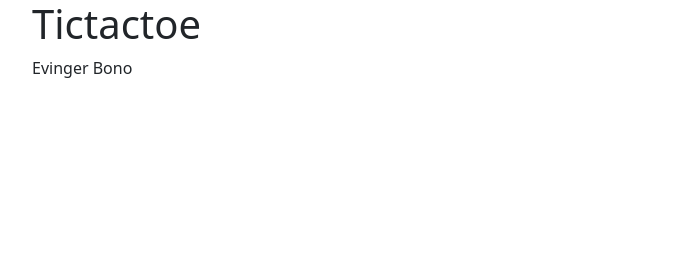
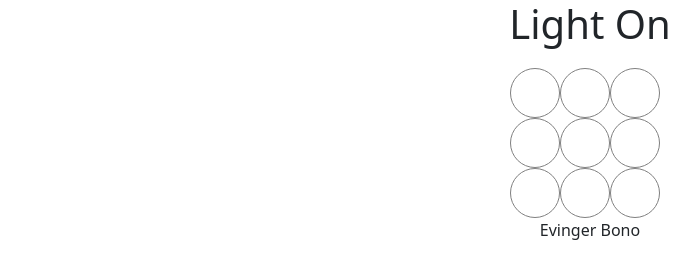
Before and after one commit to evingerbono/Lighz_On_MVC, a plain HTML site: page index.html in a window 1280 px wide. Shown: the whole page, without its empty margins (50-749 px from the left). Drawn offline with nearby package versions, Linux system fonts and the light colour scheme.

Commit message:
Lampak_megjelenitése

```diff
--- a/Controller/Controller.js
+++ b/Controller/Controller.js
@@ -0,0 +1,8 @@
+import Lampak from "../View/LampakView.js";
+import Model from "../Model/Model.js";
+class Controller{
+    constructor(){
+        this.Lampak=new Lampak();
+    }
+}
+export default Controller;
--- a/Model/Model.js
+++ b/Model/Model.js
@@ -0,0 +1,5 @@
+
+class Model{
+
+}
+export default Model;
--- a/View/LampaElemView.js
+++ b/View/LampaElemView.js
@@ -0,0 +1,29 @@
+
+class LampaElem{
+    #index;
+    constructor(szuloElem, index){
+        this.szuloElem=szuloElem;
+        this.#index=index;
+        this.#htmlOsszerak(this.#index);
+        this.elem = $(".lampa:last-child");
+        this.pElem = this.elem.children("p:last-child");
+        this.elem.on("click", () => {
+                this.#esemenyTrigger("kivalaszt");
+        });
+    }
+
+    #htmlOsszerak(index) {
+        let txt = "";
+        txt += `<div class="lampa" id=${index}><p></p></div>`;
+        this.szuloElem.append(txt);
+    }
+
+    setSzin(szin){
+        this.pElem.html(szin);
+    }
+    #esemenyTrigger(esemenyNev){
+        const esemeny = new CustomEvent(esemenyNev, { detail: this });
+        window.dispatchEvent(esemeny);
+    }
+}
+export default LampaElem;
--- a/View/LampakView.js
+++ b/View/LampakView.js
@@ -0,0 +1,9 @@
+import LampaElem from "./LampaElemView.js";
+class Lampak {
+    constructor() {
+        for (let index = 0; index < 9; index++) {
+            this.Lampak = new LampaElem($(".jatekM"), index);
+        }
+    }
+}
+export default Lampak;
--- a/index.html
+++ b/index.html
@@ -17,11 +17,11 @@
   <body>
     <main class="container">
       <header>
-        <h1>Tictactoe</h1>
+        <h1>Light On</h1>
       </header>
       <nav></nav>
       <article>
-        <div class="jatekT"></div>
+        <div class="jatekM"></div>
       </article>
       <footer>Evinger Bono</footer>
     </main>
--- a/main.js
+++ b/main.js
@@ -0,0 +1,5 @@
+import Controller from "./Controller/Controller.js";
+
+$(function(){
+    new Controller();
+})
--- a/stilus.css
+++ b/stilus.css
@@ -0,0 +1,20 @@
+.lampa{
+    border: 1px solid gray;
+    border-radius: 25px;
+    font-size: 30px;
+    text-align: center;
+}
+.jatekM{
+    width: 160px;
+    display: grid;
+    grid-template-columns: 50px 50px 50px;
+    grid-template-rows: 50px 50px 50px;
+    margin: auto;
+    margin-top: 20px;
+}
+header{
+    text-align: center;
+}
+footer{
+    text-align: center;
+}
```
